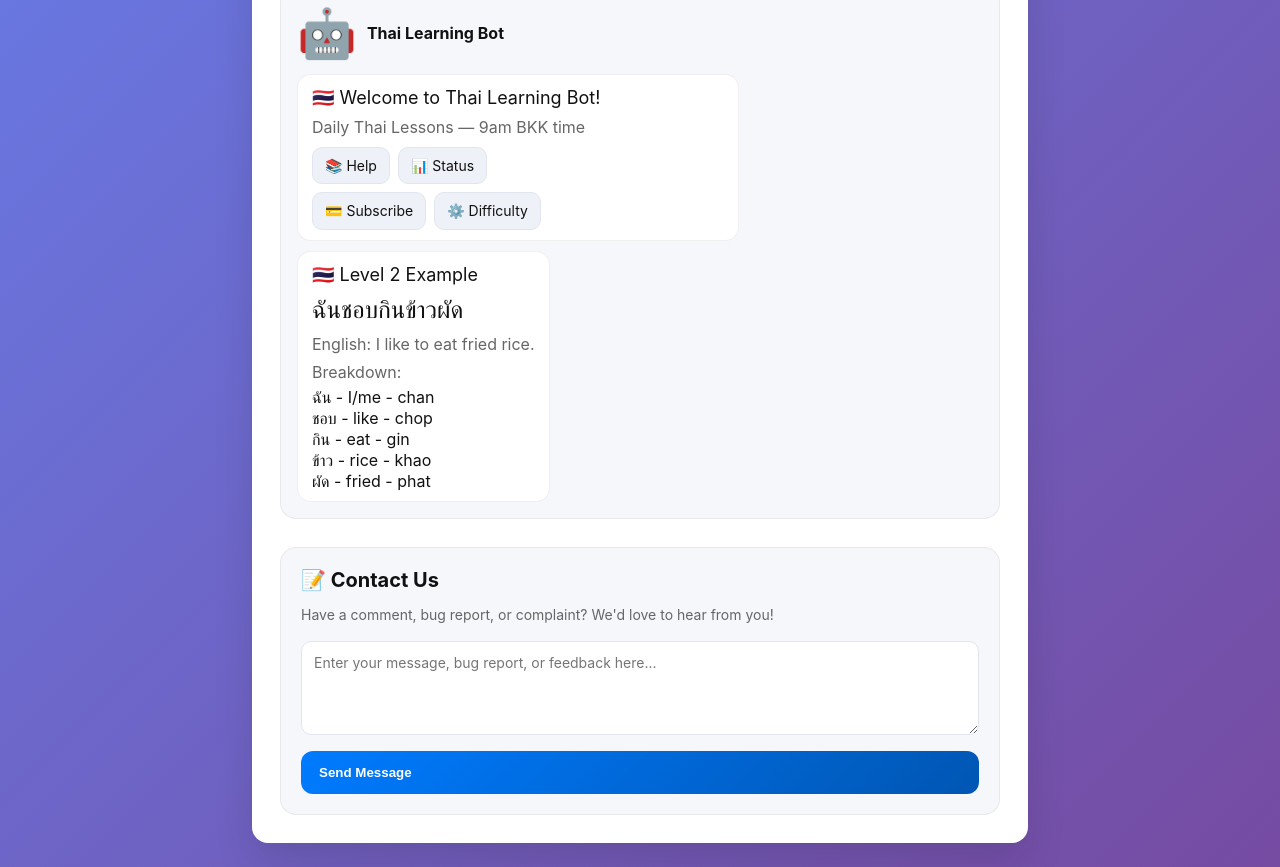
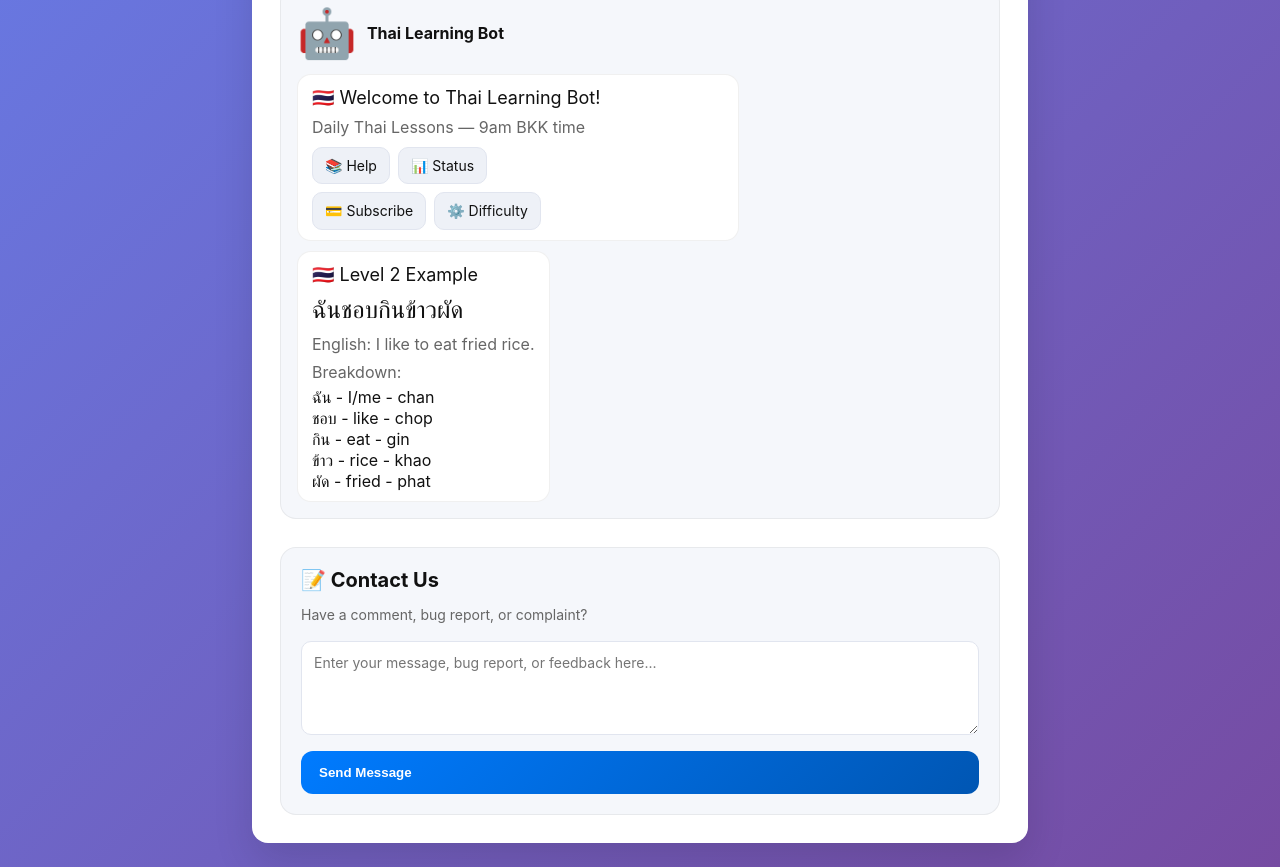
Before and after one commit to seamuswc/riansi, a website: page public/index.html in a window 1280 px wide. Shown: the part 354-1221 px from the top of the page. Drawn offline with Linux system fonts and the light colour scheme.

Commit message:
Remove 'We'd love to hear from you!' from contact form

```diff
--- a/public/index.html
+++ b/public/index.html
@@ -154,7 +154,7 @@
       <!-- Contact Form -->
       <div class="contact-wrap">
         <h2>📝 Contact Us</h2>
-        <p>Have a comment, bug report, or complaint? We'd love to hear from you!</p>
+        <p>Have a comment, bug report, or complaint?</p>
         <form id="contact-form">
           <textarea
             id="contact-message"
```
